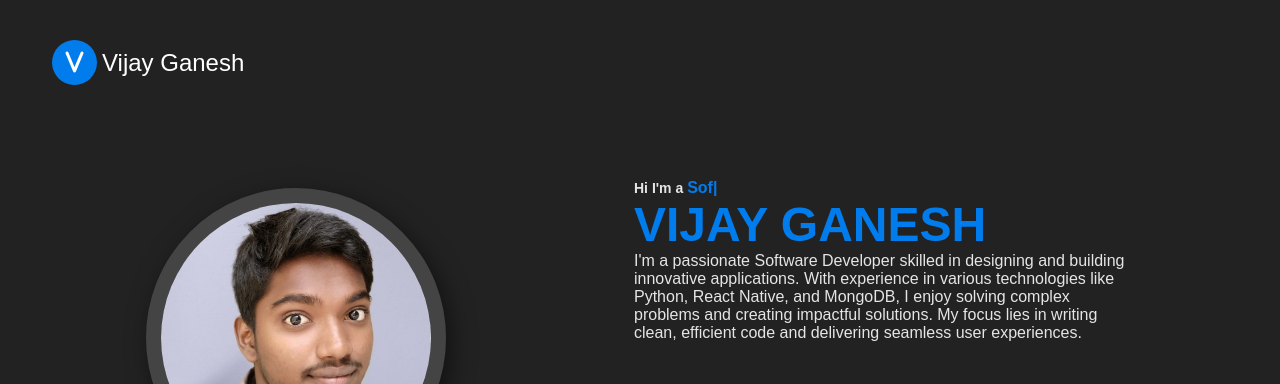
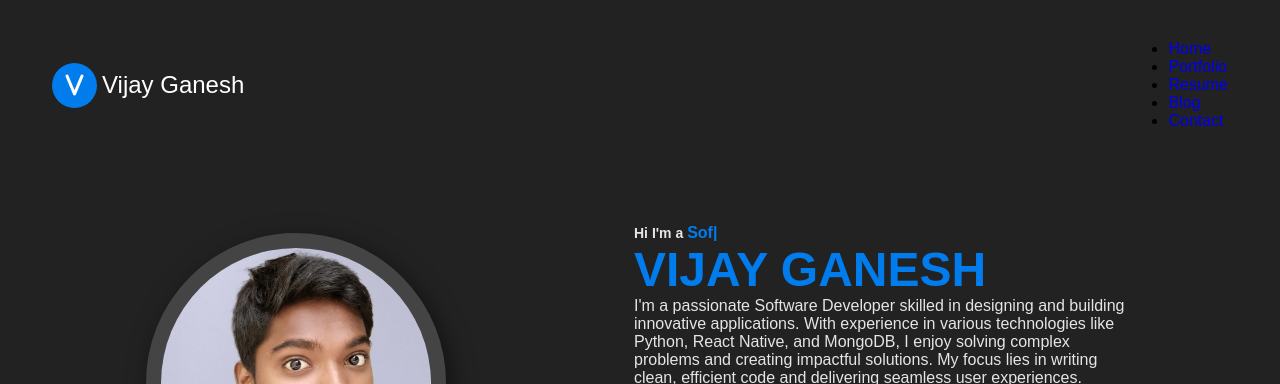
Before and after one commit to Vijayganesh0112/portfolio-website, a plain HTML site: page index.html in a window 1280 px wide. Shown: the top 384 px of the page. Drawn offline with nearby package versions, Linux system fonts and the light colour scheme.

Commit message:
Update index.html

```diff
--- a/index.html
+++ b/index.html
@@ -23,7 +23,15 @@
                         <span></span>
                         <span></span>
                     </div>
-                </nav>
+
+                <ul class="navlinks">
+                    <li><a href="#">Home</a></li>
+                    <li><a href="portfolio.html">Portfolio</a></li>
+                    <li><a href="resume.html">Resume</a></li>
+                    <li><a href="blog.html">Blog</a></li>
+                    <li><a href="contact.html">Contact</a></li>
+                </ul>
+            </nav>
             </header>
             <div class="container">
                  <div class="hero-pic">
```
